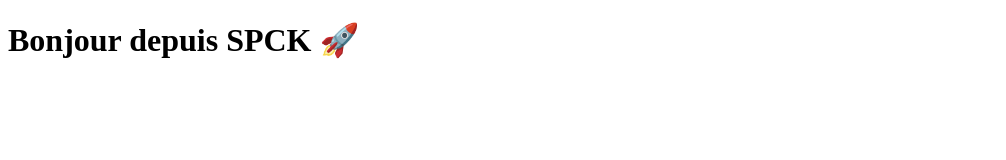
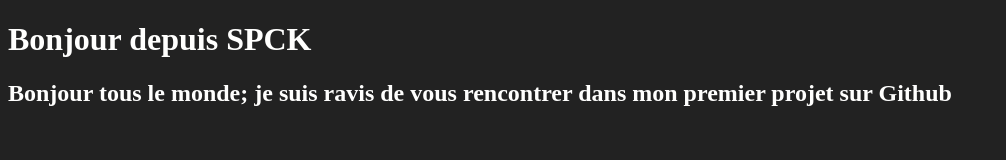
Before and after one commit to SafidyAndry/mon-projet, a plain HTML site: page index.html in a window 1280 px wide. Shown: the whole page, without its empty margins (0-1006 px from the left). Drawn offline with Linux system fonts and the light colour scheme.

Commit message:
mon-projet

```diff
--- a/index.html
+++ b/index.html
@@ -3,8 +3,10 @@
 <head>
   <meta charset="utf-8">
   <title>Mon projet</title>
+  <link rel="stylesheet" href="style.css">
 </head>
 <body>
-  <h1>Bonjour depuis SPCK 🚀</h1>
+  <h1>Bonjour depuis SPCK</h1>
+  <h2>Bonjour tous le monde; je suis ravis de vous rencontrer dans mon premier projet sur Github</h2>
 </body>
 </html>
--- /dev/null
+++ b/style.css
@@ -0,0 +1,5 @@
+body{
+   background-color: #222;
+   color: rgb(255, 255, 254);
+
+}
```
